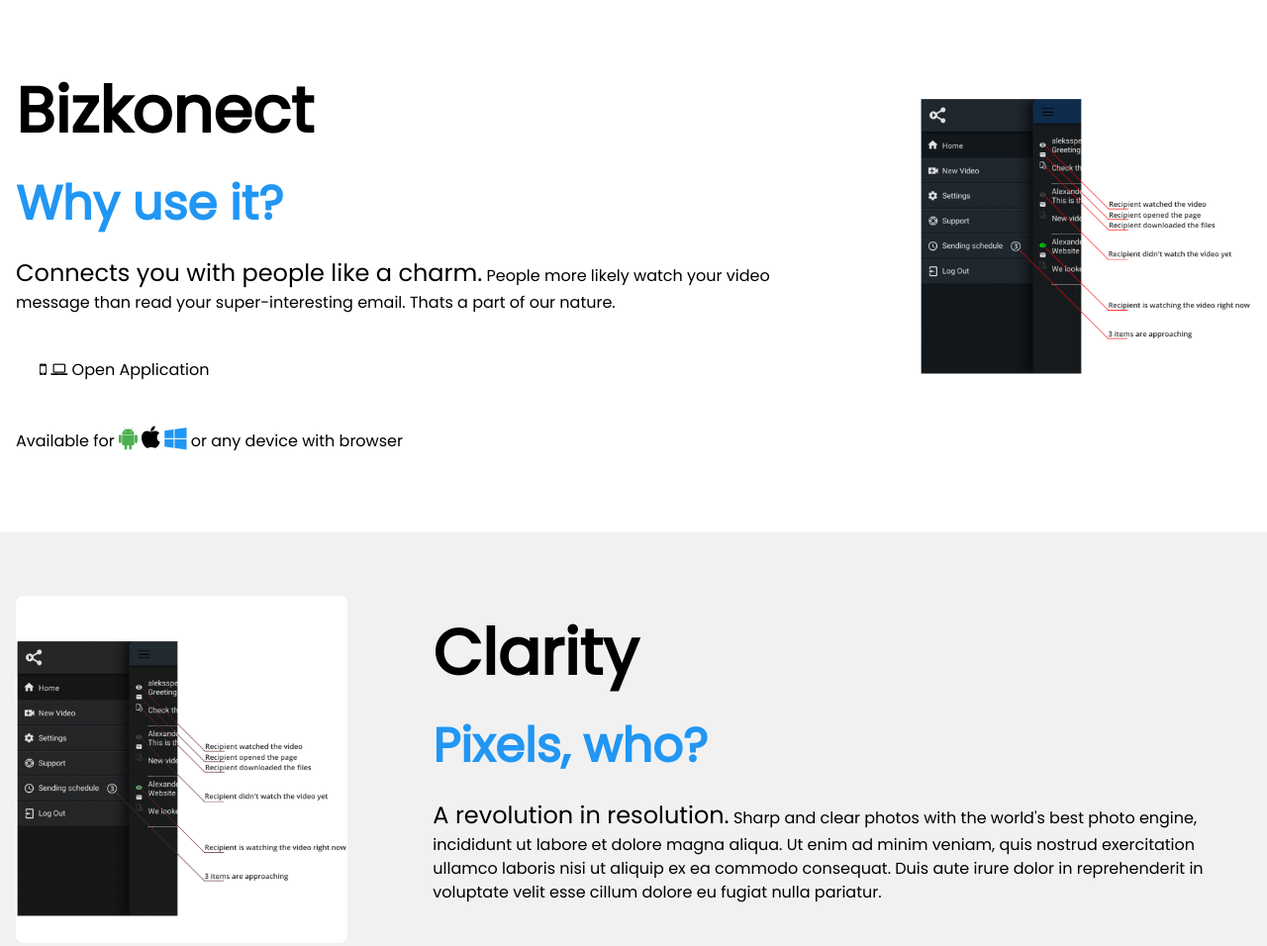
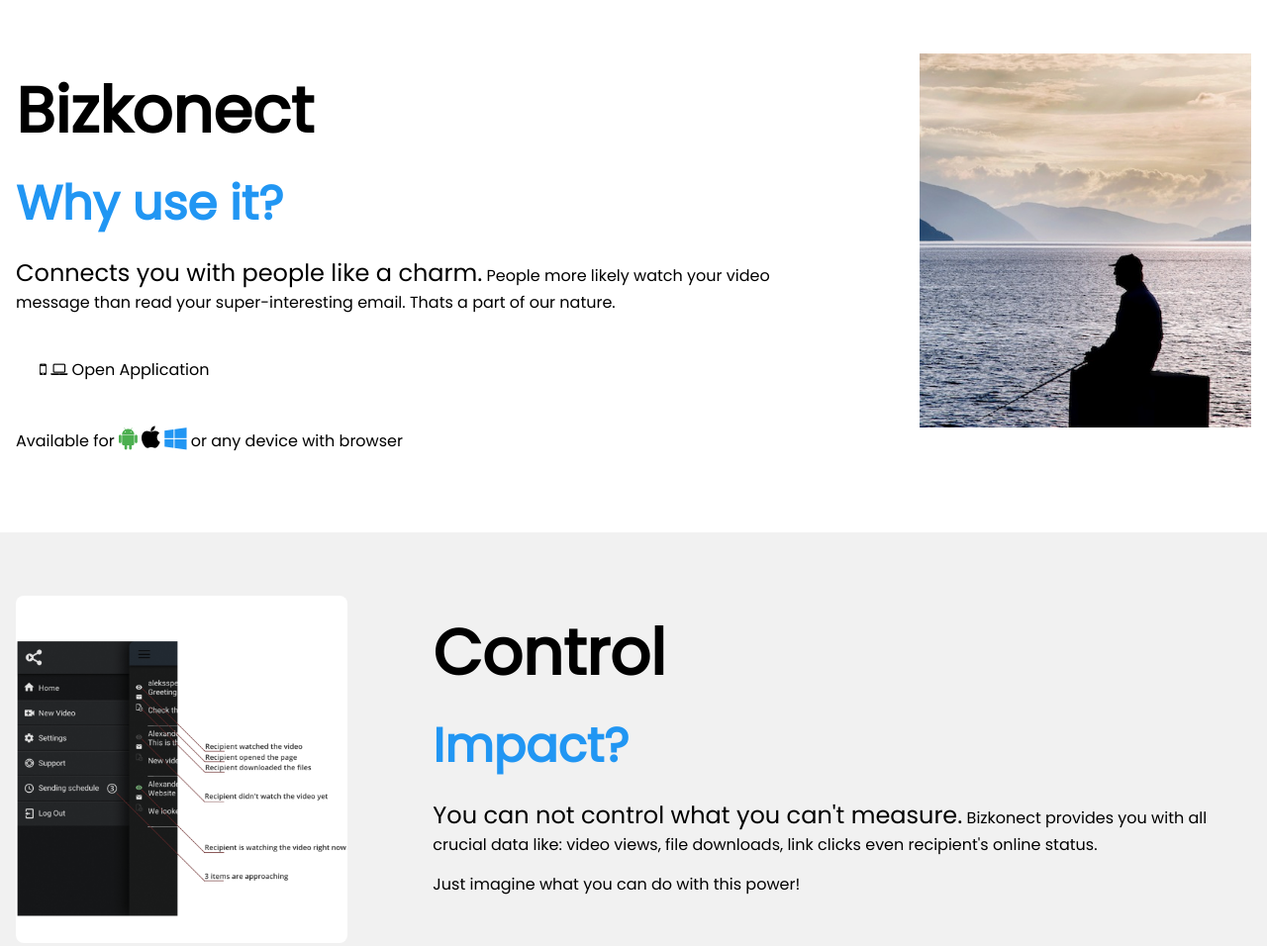
Before and after one commit to aleksspeaker/bzk-land, a plain HTML site: page index.html in a window 1280 px wide. Shown: the part 962-1918 px from the top of the page at 99% size. Drawn offline with nearby package versions, Linux system fonts and the light colour scheme.

Commit message:
Changed photos and some thexts

```diff
--- a/index.html
+++ b/index.html
@@ -68,7 +68,7 @@
       <p>Available for <i class="fa fa-android w3-xlarge w3-text-green"></i> <i class="fa fa-apple w3-xlarge"></i> <i class="fa fa-windows w3-xlarge w3-text-blue"></i> or any device with browser</p>
     </div>
     <div class="w3-col l4 m6">
-      <img src="images/image4.png" class="w3-image w3-right w3-hide-small" width="335" height="471">
+      <img src="images/image5.png" class="w3-image w3-right w3-hide-small" width="335" height="471">
       <div class="w3-center w3-hide-large w3-hide-medium">
         <button class="w3-button w3-block w3-padding-large" onclick="document.getElementById('download').style.display='block'">
           <i class="fa fa-download"></i> Download Application
@@ -100,10 +100,9 @@
       <img class="w3-image w3-round-large w3-hide-small w3-grayscale" src="images/image4.png" alt="App" width="335" height="471">
     </div>
     <div class="w3-col l8 m6">
-      <h1 class="w3-jumbo"><b>Clarity</b></h1>
-      <h1 class="w3-xxxlarge w3-text-blue"><b>Pixels, who?</b></h1>
-      <p><span class="w3-xlarge">A revolution in resolution.</span> Sharp and clear photos with the world's best photo engine, incididunt ut labore et dolore magna aliqua. Ut enim ad minim veniam, quis nostrud exercitation ullamco laboris nisi ut aliquip
-        ex ea commodo consequat. Duis aute irure dolor in reprehenderit in voluptate velit esse cillum dolore eu fugiat nulla pariatur.</p>
+      <h1 class="w3-jumbo"><b>Control</b></h1>
+      <h1 class="w3-xxxlarge w3-text-blue"><b>Impact?</b></h1>
+      <p><span class="w3-xlarge">You can not control what you can't measure.</span> Bizkonect provides you with all crucial data like: video views, file downloads, link clicks even recipient's online status.</p><p> Just imagine what you can do with this power!</p>
     </div>
   </div>
 </div>
```
Also changed, not shown: images/image5.png (added).
